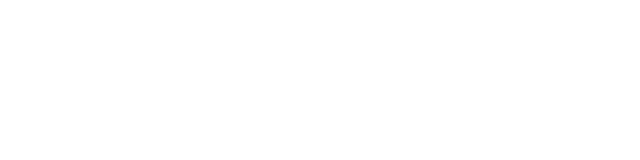
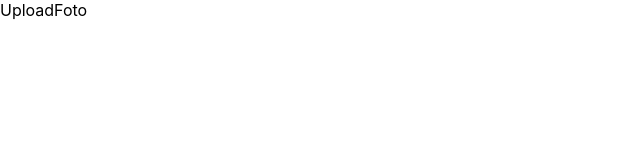
Before and after one commit to siska199/iGram-app, a React (Create React App) app: page / in a window 1280 px wide. Shown: the top 160 px of the page, without its empty margins (0-640 px from the left). Built offline with nearby package versions, Linux system fonts and the light colour scheme.

Commit message:
add feature upload foto (initialize)

```diff
--- a/src/App.js
+++ b/src/App.js
@@ -1,6 +1,8 @@
+import { UploadFoto } from "./components/UploadFoto/UploadFoto";
 function App() {
   return (
     <div>
+      <UploadFoto/>
     </div>
   );
 }
--- /dev/null
+++ b/src/components/UploadFoto/UploadFoto.js
@@ -0,0 +1,7 @@
+import React from "react";
+
+export const UploadFoto = () => {
+  return <div>UploadFoto</div>;
+};
+
+export default UploadFoto;
```
Also changed, not shown: src/components/UploadFoto/style.js (added).
